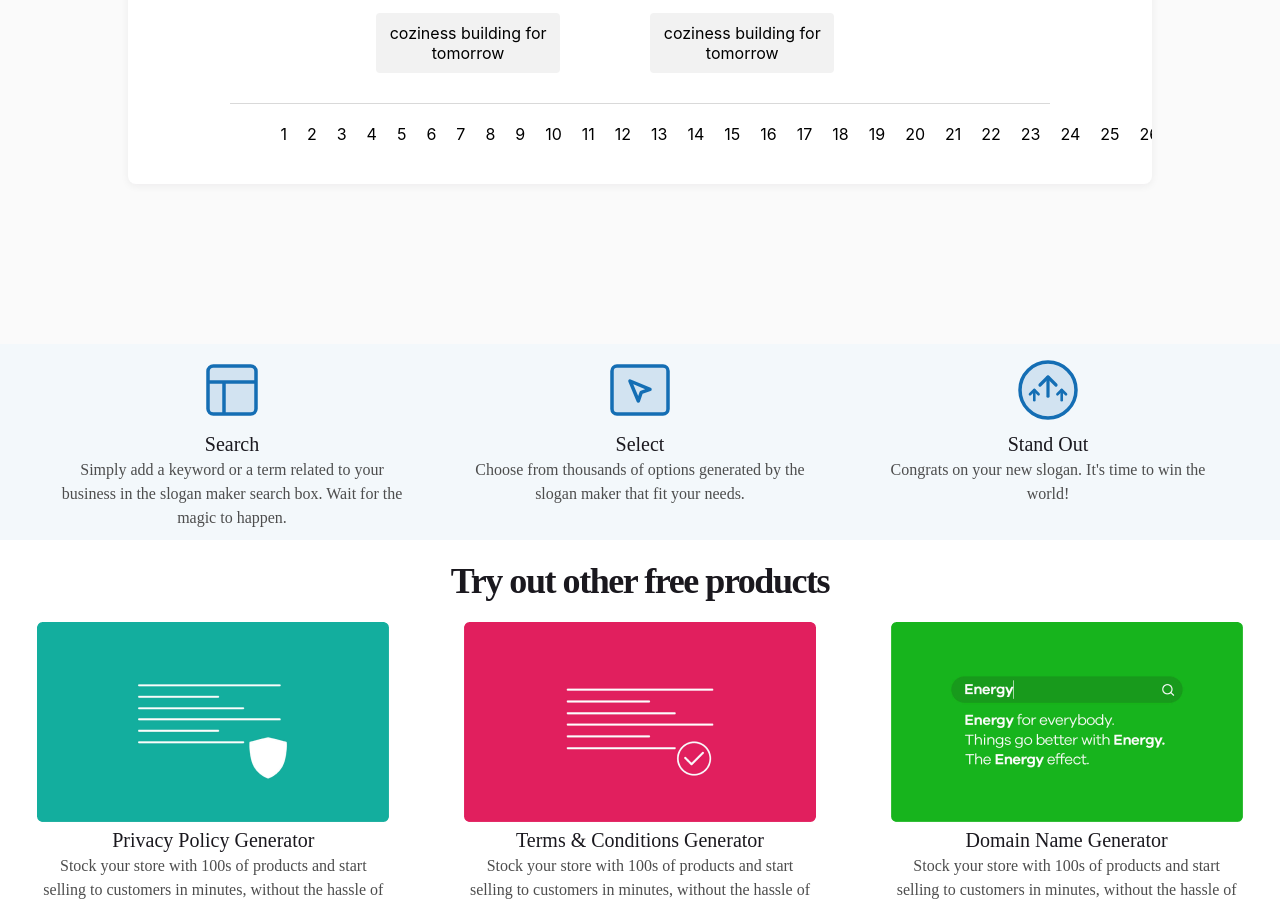
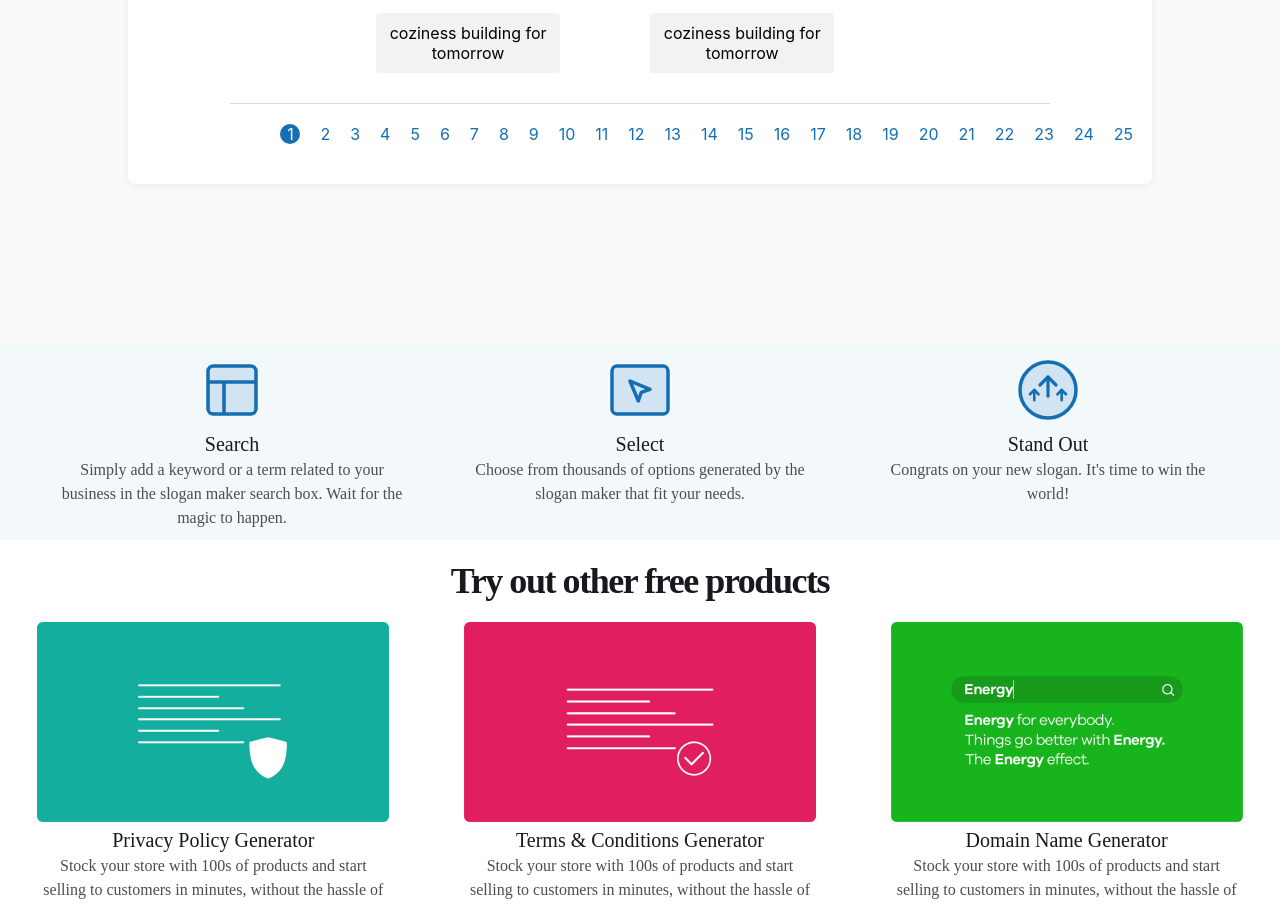
Before and after one commit to prabhashrai02/dukaan, a React (Create React App) app: page / in a window 1280 px wide. Shown: the part 1000-1905 px from the top of the page. Built offline with nearby package versions, Linux system fonts and the light colour scheme.

Commit message:
pagination UI improved

```diff
--- a/src/Component/mainContent/mainContent.js
+++ b/src/Component/mainContent/mainContent.js
@@ -131,6 +131,8 @@ const Maincontent = () => {
                         postsPerPage={postsPerPage}
                         totalPosts={arr.length}
                         paginate={paginate}
+                        currentPage={currentPage}
+                        lastPage={lastPage}
                     />
                     <Button onClick={nextpage}>Next &gt;</Button>
                 </div>
--- a/src/Component/pagination/pagination.css
+++ b/src/Component/pagination/pagination.css
@@ -8,3 +8,15 @@ ul>li {
     margin: 0 10px;
     cursor: pointer;
 }
+
+.pagination_selected {
+    background-color: #146EB4;
+    color: white;
+    width: 20px;
+    text-align: center;
+    border-radius: 50%;
+}
+
+.pagination_not_selected {
+    color: #146EB4;
+}
--- a/src/Component/pagination/pagination.js
+++ b/src/Component/pagination/pagination.js
@@ -1,7 +1,7 @@
 import React from 'react';
 import './pagination.css';
 
-const Pagination = ({ postsPerPage, totalPosts, paginate }) => {
+const Pagination = ({ postsPerPage, totalPosts, paginate, currentPage, lastPage }) => {
   const pageNumbers = [];
 
   for (let i = 1; i <= Math.ceil(totalPosts / postsPerPage); i++) {
@@ -14,7 +14,7 @@ const Pagination = ({ postsPerPage, totalPosts, paginate }) => {
         {pageNumbers.map(number => (
           <li key={number} className='page_item'>
             <a onClick={() => paginate(number)} className='page_link'>
-              {number}
+              { currentPage === number ? <div className='pagination_selected'>{number}</div> : <div className='pagination_not_selected'>{number}</div> }
             </a>
           </li>
         ))}
```
